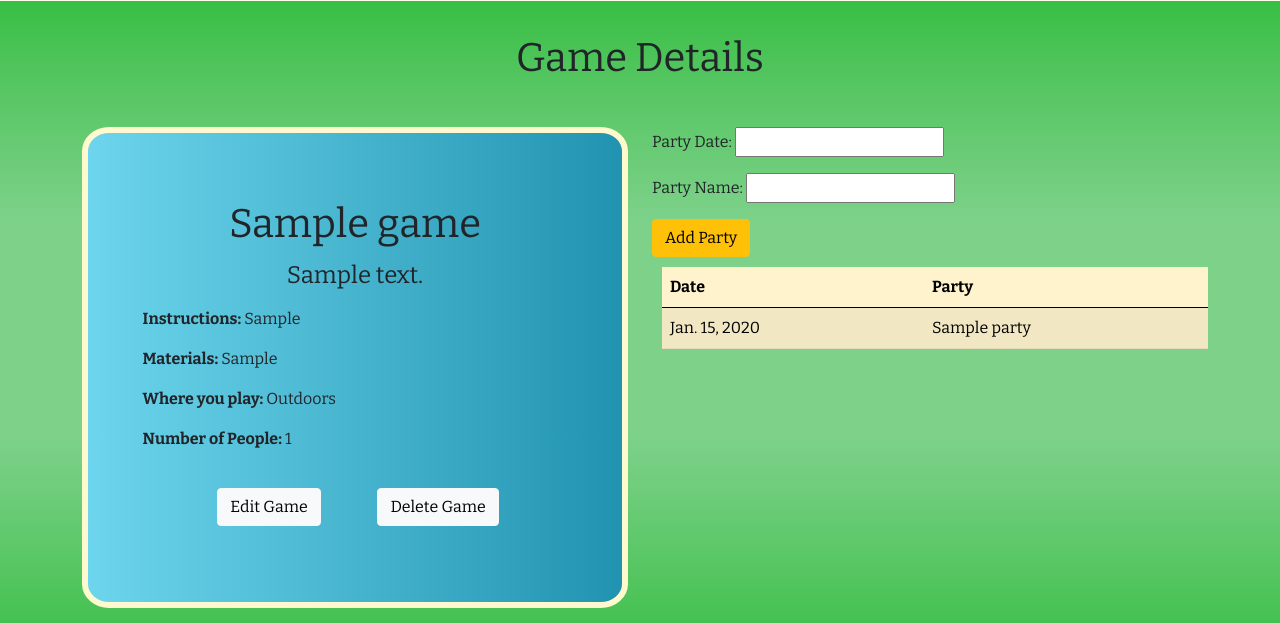
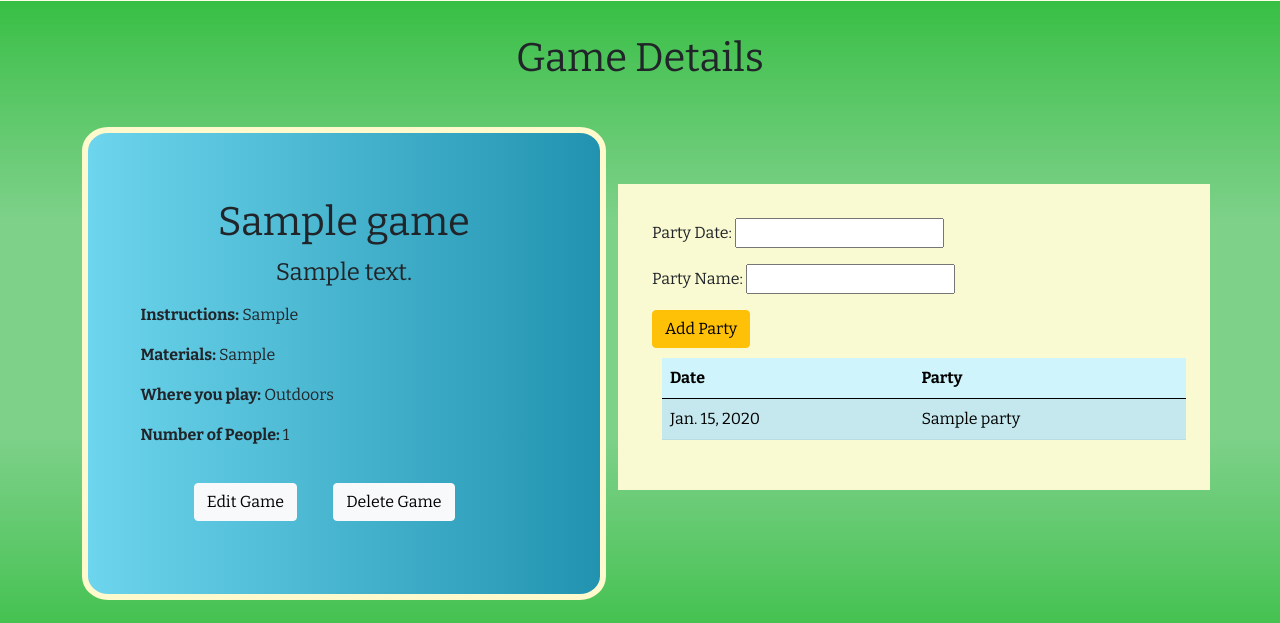
Before and after one commit to janae-b/partygameplanner, a Django app: page /games/1/ in a window 1280 px wide. Shown: the part 71-694 px from the top of the page. Run offline with Django 3.2, Linux system fonts and the light colour scheme; a user stored in the database is signed in; tables that the repository leaves empty hold one stand-in row (values such as "Sample post").

Commit message:
style party card

```diff
--- a/main_app/static/css/style.css
+++ b/main_app/static/css/style.css
@@ -60,13 +60,20 @@ html {
 }
 
 .game-detail-button{
-  margin-left: 14%
+  margin-left: 9%
 }
 
 .form {
   margin-top: 20%;
   margin-bottom: 20%;
   padding: 20%;
+}
+
+.party-card {
+  background: lightgoldenrodyellow;
+  height:fit-content;
+  margin-top: 5%;
+  padding: 3%;
 }
 
 .card {
--- a/main_app/templates/games/detail.html
+++ b/main_app/templates/games/detail.html
@@ -35,13 +35,13 @@
       <input class="btn btn-light" type="submit" value="Upload Photo">
     </form>
   </div>
-  <div class="col s6">
+  <div class="col s6 party-card">
     <form action="{% url 'add_party' game.id%}" method="post">
       {% csrf_token %}
       {{ party_form.as_p }}
       <input type="submit" class="btn btn-warning" value="Add Party">
     </form>
-    <table class="table table-warning table-striped">
+    <table class="table table-info table-striped">
       <thead>
         <tr><th>Date</th><th>Party</th></tr>
       </thead>
```
